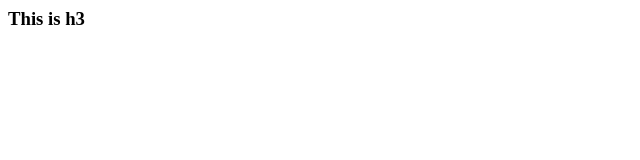
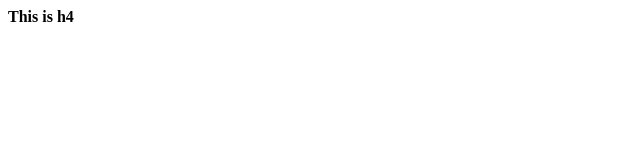
Before and after one commit to DeveloperZoon/centralreponew, a plain HTML site: page index.html in a window 1280 px wide. Shown: the full height of the page, 0-640 px from the left. Drawn offline with Linux system fonts and the light colour scheme.

Commit message:
This is h4

```diff
--- a/index.html
+++ b/index.html
@@ -1 +1 @@
-<h3>This is h3</h3>
+<h4>This is h4</h4>
```
